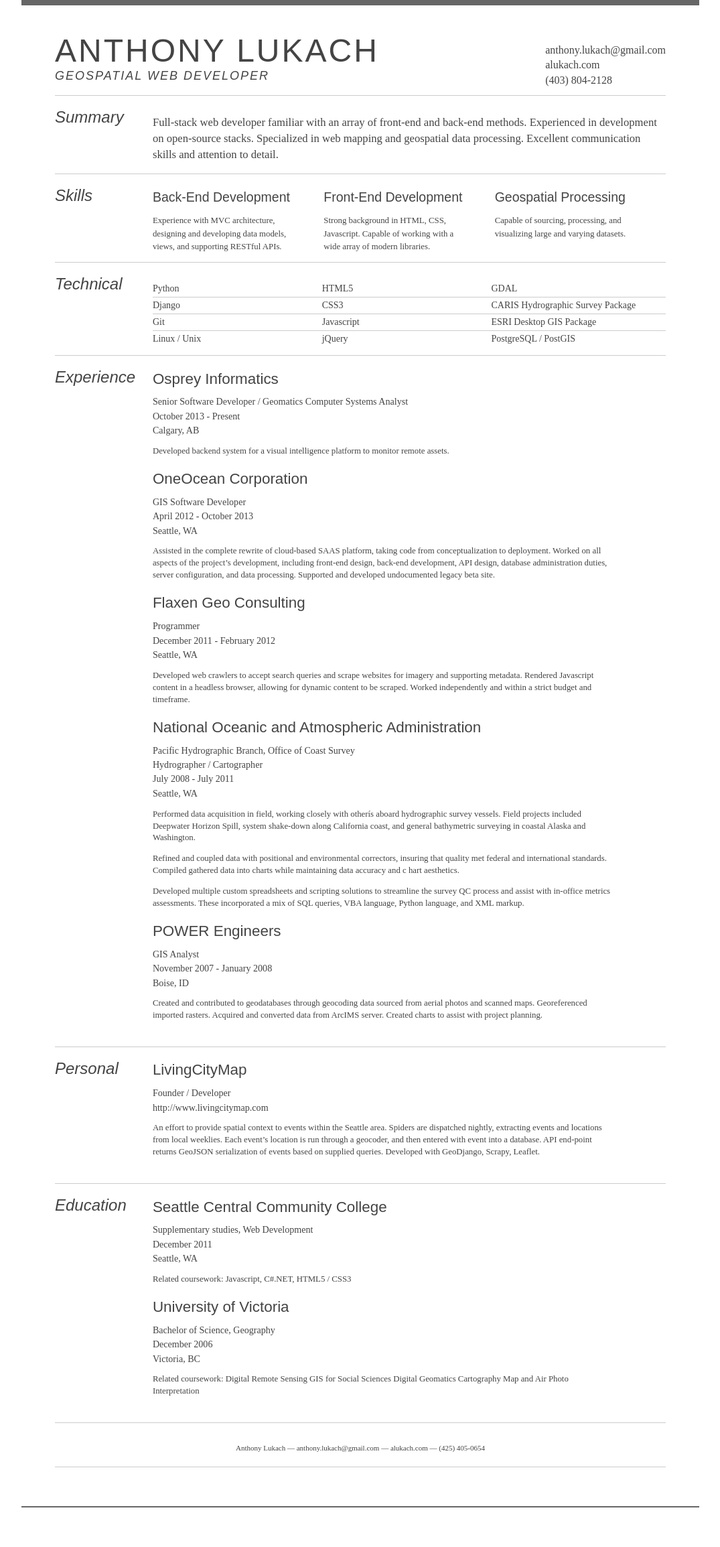
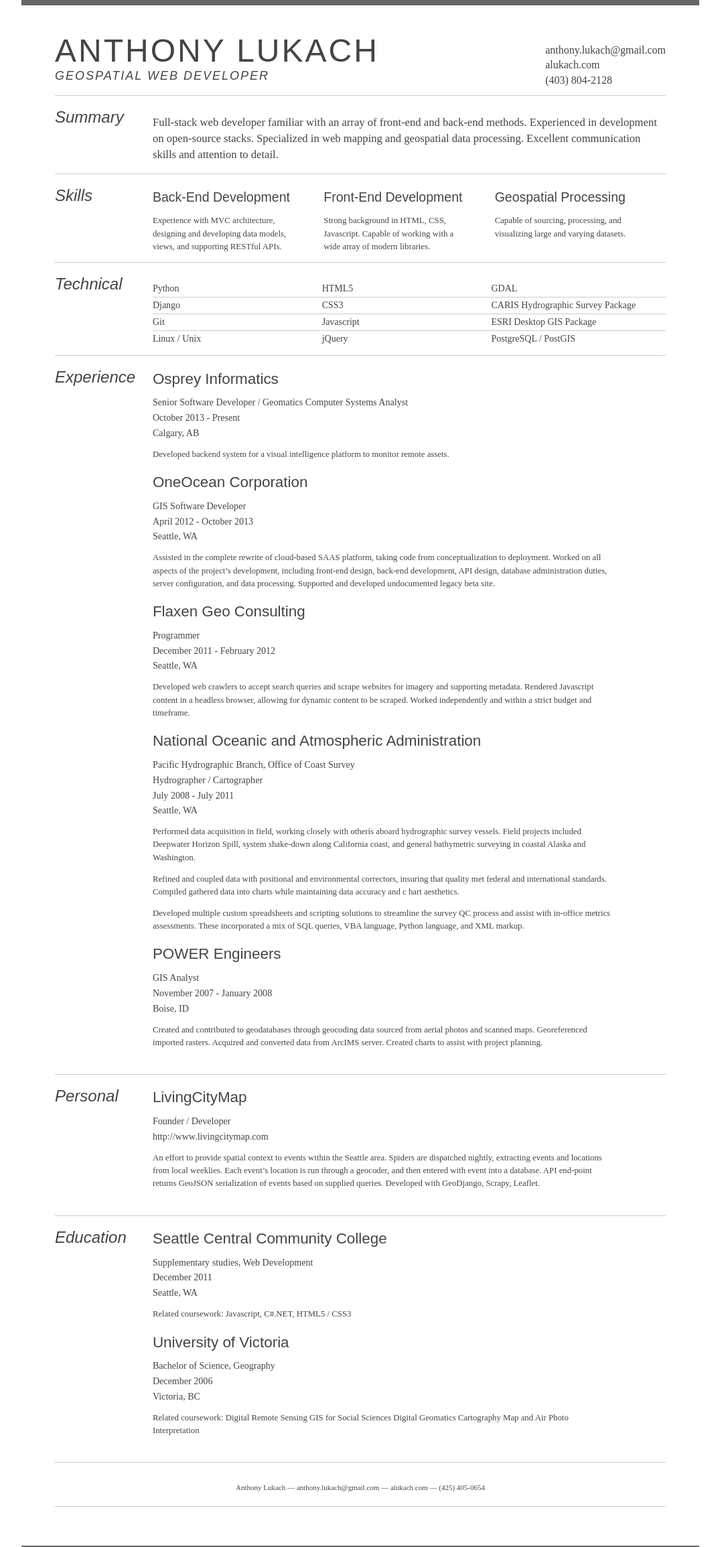
Before and after one commit to alukach/alukach.github.io, a Jekyll site: the page resume/alukach.html, which Jekyll copies as it is, in a window 1280 px wide. Shown: the whole page at 67% size, without its empty margins (102-1177 px from the left). Built offline with Jekyll 4.4.1, drawn with Linux system fonts in a browser that asks for light colours; Markdown is read by kramdown in place of the engine named in the settings; before the commit the page ends 2250 px from its top, so only the background shows below that.

Commit message:
Add spacing to keep jobs grouped on right page

```diff
--- a/css/alukach-resume.css
+++ b/css/alukach-resume.css
@@ -367,11 +367,10 @@ body.pdf dl em {
   margin:0 0 1.5em;
   padding:0;
   font-size:.8em;
-  line-height:1.4em;
 }
 .resume dl dd p {
   margin:1em 0 1em;
-  line-height:1.4em;
+  line-height:1.5em;
 }
 .resume dl strong { display:block; }
 .resume dl em {
```
